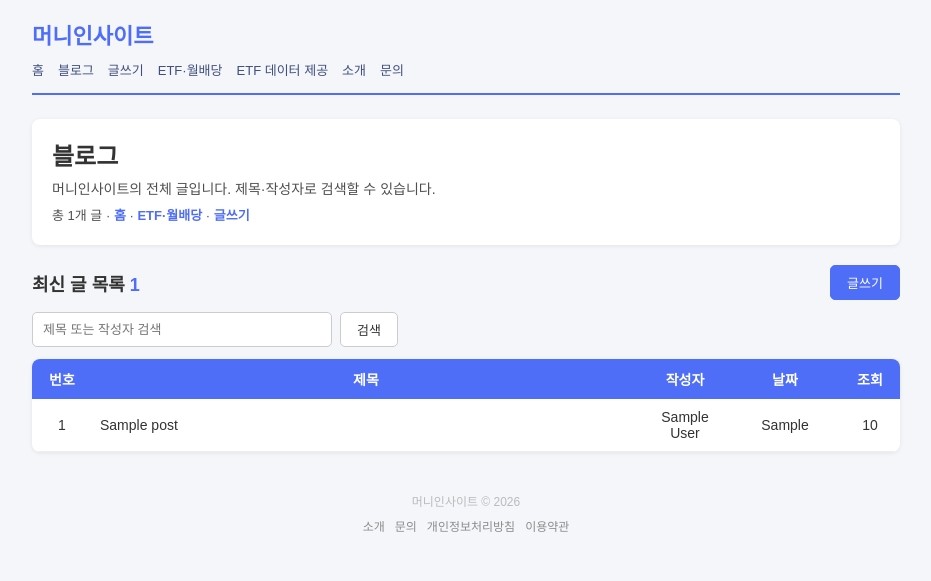
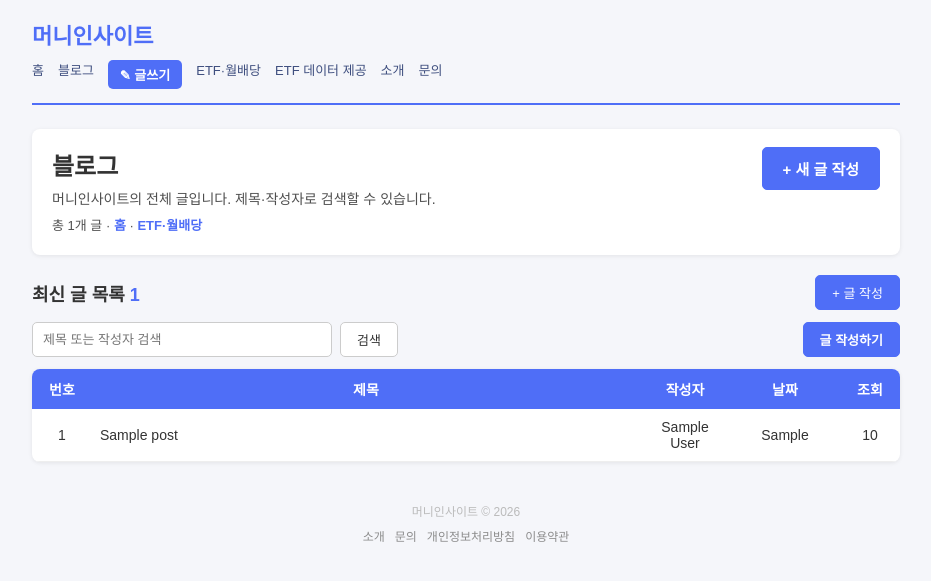
Before and after one commit to pwcosmos-create/coupax-homepage, a Flask app: page /blog in a window 1280 px wide. Shown: the top 581 px of the page, without its empty margins (174-1105 px from the left). Run offline with Flask 3, Linux system fonts and the light colour scheme; tables that the repository leaves empty hold one stand-in row (values such as "Sample post").

Commit message:
Make write post actions more visible across blog and home.
Co-authored-by: Cursor <cursoragent@cursor.com>

```diff
--- a/board/static/style.css
+++ b/board/static/style.css
@@ -31,6 +31,18 @@ header {
   font-size: 13px;
 }
 .top-nav a:hover { color: #4f6ef7; }
+.top-nav .nav-write {
+  display: inline-block;
+  padding: 5px 12px;
+  border-radius: 5px;
+  background: #4f6ef7;
+  color: #fff !important;
+  font-weight: 600;
+}
+.top-nav .nav-write:hover {
+  background: #3a5de0;
+  color: #fff !important;
+}
 .logo {
   font-size: 22px;
   font-weight: 700;
@@ -98,6 +110,53 @@ header {
 .hero-inline-link:hover { text-decoration: underline; }
 
 .hero-box-tight { margin-bottom: 20px; }
+.hero-row {
+  display: flex;
+  flex-wrap: wrap;
+  align-items: flex-start;
+  justify-content: space-between;
+  gap: 14px;
+}
+.btn-write-hero {
+  padding: 10px 20px;
+  font-size: 15px;
+  font-weight: 600;
+  white-space: nowrap;
+  flex-shrink: 0;
+}
+.blog-toolbar {
+  display: flex;
+  flex-wrap: wrap;
+  align-items: center;
+  justify-content: space-between;
+  gap: 10px;
+  margin-bottom: 12px;
+}
+.blog-toolbar .search-form {
+  margin-bottom: 0;
+  flex: 1;
+  min-width: 200px;
+}
+.blog-toolbar-write {
+  font-weight: 600;
+  white-space: nowrap;
+}
+.empty-write-link {
+  display: inline-block;
+  margin-top: 8px;
+  color: #4f6ef7;
+  font-weight: 600;
+  text-decoration: none;
+}
+.empty-write-link:hover { text-decoration: underline; }
+.home-tile-write {
+  border-color: #4f6ef7;
+  background: linear-gradient(180deg, #f8f9ff 0%, #fff 100%);
+}
+.home-tile-cta-accent {
+  color: #4f6ef7;
+  font-weight: 700;
+}
 
 .home-split {
   display: grid;
--- a/board/templates/base.html
+++ b/board/templates/base.html
@@ -30,7 +30,7 @@
     <nav class="top-nav">
       <a href="{{ url_for('index') }}">홈</a>
       <a href="{{ url_for('blog') }}">블로그</a>
-      <a href="{{ url_for('write') }}">글쓰기</a>
+      <a href="{{ url_for('write') }}" class="nav-write">✎ 글쓰기</a>
       <a href="{{ url_for('etf_hub') }}">ETF·월배당</a>
       <a href="{{ url_for('data_product_etf') }}">ETF 데이터 제공</a>
       <a href="{{ url_for('about') }}">소개</a>
--- a/board/templates/blog.html
+++ b/board/templates/blog.html
@@ -17,21 +17,29 @@
 
 {% block content %}
 <section class="hero-box hero-box-tight">
+  <div class="hero-row">
+    <div>
       <h1>블로그</h1>
       <p>{{ site_name }}의 전체 글입니다. 제목·작성자로 검색할 수 있습니다.</p>
-  <p class="hero-meta">총 {{ total }}개 글 · <a href="{{ url_for('index') }}" class="hero-inline-link">홈</a> · <a href="{{ url_for('etf_hub') }}" class="hero-inline-link">ETF·월배당</a> · <a href="{{ url_for('write') }}" class="hero-inline-link">글쓰기</a></p>
+      <p class="hero-meta">총 {{ total }}개 글 · <a href="{{ url_for('index') }}" class="hero-inline-link">홈</a> · <a href="{{ url_for('etf_hub') }}" class="hero-inline-link">ETF·월배당</a></p>
+    </div>
+    <a href="{{ url_for('write') }}" class="btn btn-primary btn-write-hero">+ 새 글 작성</a>
+  </div>
 </section>
 
 <div class="page-header">
   <h2>최신 글 목록 <span class="count">{{ total }}</span></h2>
-  <a href="{{ url_for('write') }}" class="btn btn-primary">글쓰기</a>
+  <a href="{{ url_for('write') }}" class="btn btn-primary">+ 글 작성</a>
 </div>
 
+<div class="blog-toolbar">
   <form class="search-form" method="get" action="{{ url_for('blog') }}">
     <input type="text" name="q" value="{{ q }}" placeholder="제목 또는 작성자 검색">
     <button type="submit" class="btn">검색</button>
     {% if q %}<a href="{{ url_for('blog') }}" class="btn btn-gray">전체보기</a>{% endif %}
   </form>
+  <a href="{{ url_for('write') }}" class="btn btn-primary blog-toolbar-write">글 작성하기</a>
+</div>
 
 <table class="board-table">
   <thead>
@@ -57,7 +65,7 @@
       </tr>
       {% endfor %}
     {% else %}
-      <tr><td colspan="5" class="empty">게시글이 없습니다.</td></tr>
+      <tr><td colspan="5" class="empty">게시글이 없습니다. <a href="{{ url_for('write') }}" class="empty-write-link">첫 글 작성하기 →</a></td></tr>
     {% endif %}
   </tbody>
 </table>
--- a/board/templates/home.html
+++ b/board/templates/home.html
@@ -28,6 +28,11 @@
     <p>전체 글 목록, 검색, 페이지 이동</p>
     <span class="home-tile-cta">이동 →</span>
   </a>
+  <a class="home-tile home-tile-write" href="{{ url_for('write') }}">
+    <h2>글 작성</h2>
+    <p>새 글을 작성해 블로그·ETF 모음에 반영합니다</p>
+    <span class="home-tile-cta home-tile-cta-accent">+ 새 글 작성</span>
+  </a>
   <a class="home-tile" href="{{ url_for('etf_hub') }}">
     <h2>ETF·월배당</h2>
     <p>ETF 관련 글 모음, 월배당 표, 외부 참고 링크</p>
```
Lines whose indentation alone changed are shown as unchanged.
